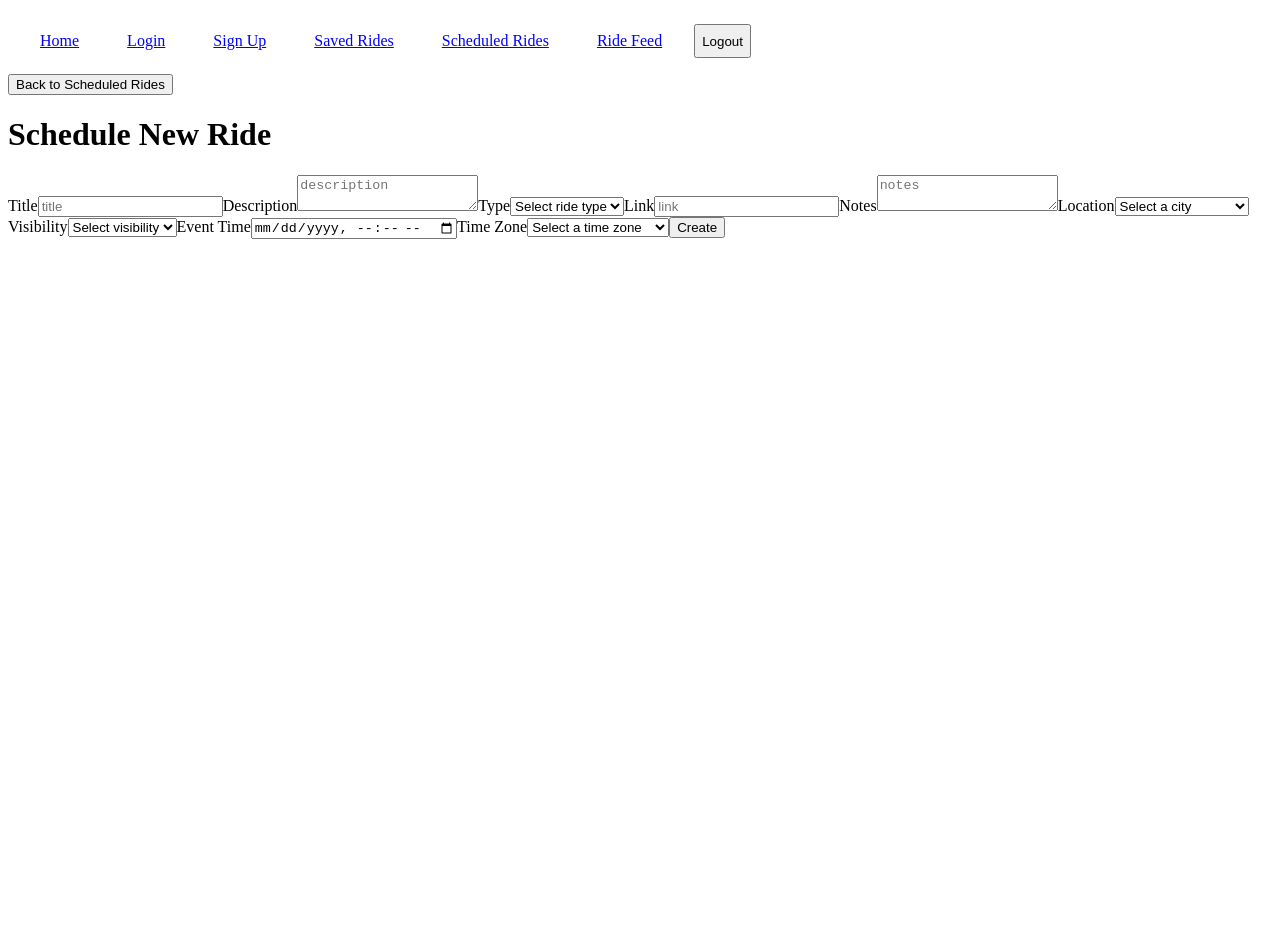
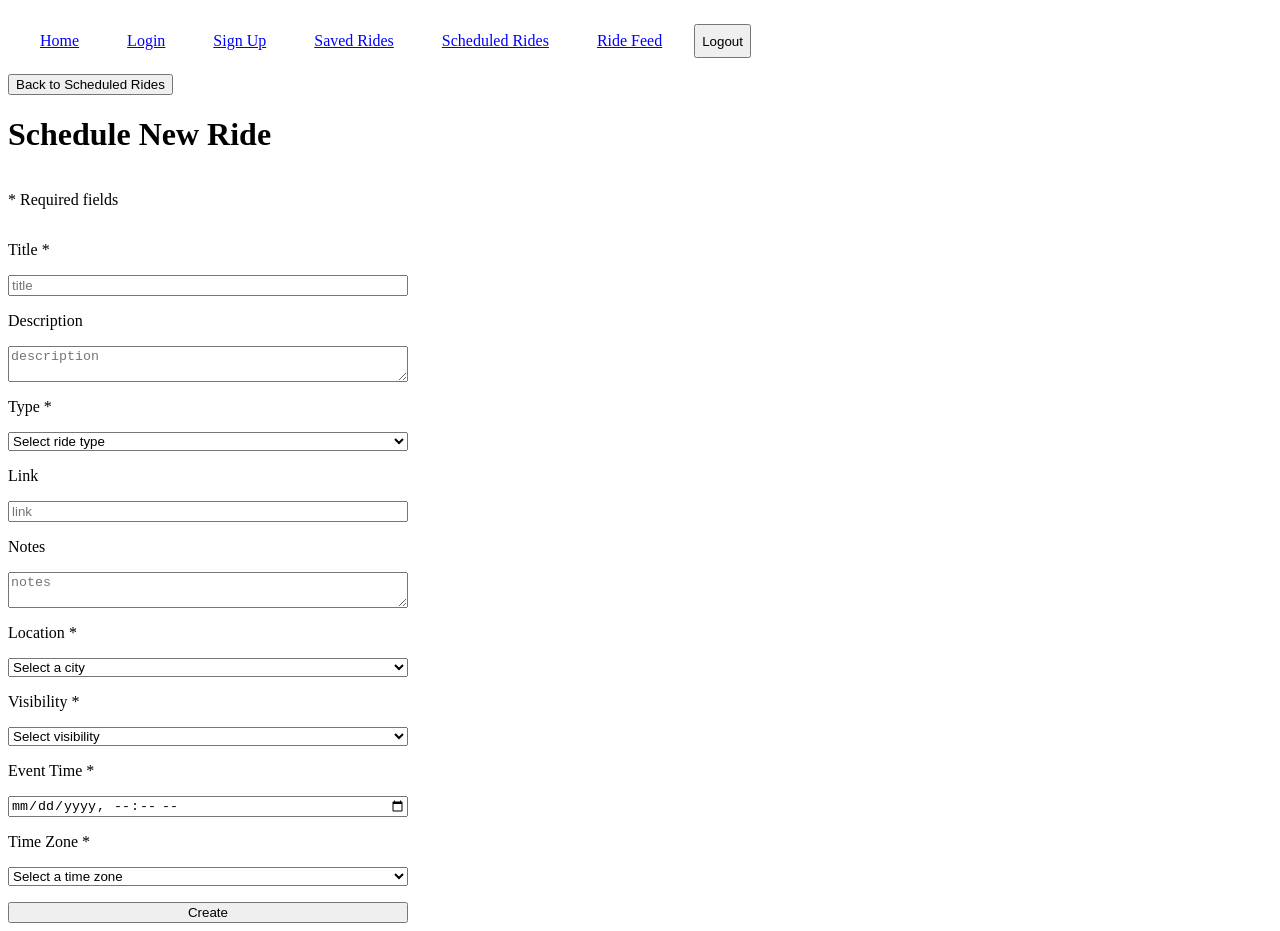
Before and after one commit to kwessels-ensemble/BikeBuddy, a Next.js app: page /scheduled-rides/new in a window 1280 px wide. Before the commit the page ends 800 px from the top, so only its background shows below. Built offline with nearby package versions, Linux system fonts and the light colour scheme.

Commit message:
scheduled ride form validator logic

```diff
--- a/src/app/scheduled-rides/[rideId]/edit/page.jsx
+++ b/src/app/scheduled-rides/[rideId]/edit/page.jsx
@@ -45,11 +45,11 @@ export default function EditScheduledRide() {
 
 
 
-    const handleUpdate = async (e) => {
+    const handleUpdate = async () => {
         // TODO - add loading logic, button disabling logic
         // add handling to catch form submit without any required fields
         try {
-            e.preventDefault();
+            // e.preventDefault();
 
             console.log(ride);
 
--- a/src/app/scheduled-rides/new/page.jsx
+++ b/src/app/scheduled-rides/new/page.jsx
@@ -70,11 +70,11 @@ export default function ScheduleNewRide() {
     }, [savedRideId]);
 
 
-    const handleCreate = async (e) => {
+    const handleCreate = async () => {
         // TODO - add loading logic, button disabling logic
         // add handling to catch form submit without any required fields
         try {
-            e.preventDefault();
+            // e.preventDefault();
 
             console.log(ride);
 
--- a/src/components/Rides/ScheduledRide/ScheduledRideForm.jsx
+++ b/src/components/Rides/ScheduledRide/ScheduledRideForm.jsx
@@ -2,12 +2,14 @@
 
 
 import { DateTime } from "luxon";
+import styles from './ScheduledRideForm.module.css';
+import { useState } from "react";
 
 
 
+export default function ScheduledRideForm( { ride, setRide, onSubmit, submitButtonText }) {
 
-
-export default function ScheduledRideForm( { ride, setRide, onSubmit, submitButtonText}) {
+    const [errors, setErrors] = useState({});
 
     // default location options fro MVP
     // TODO - also add coordinates for the default location list
@@ -23,9 +25,69 @@ export default function ScheduledRideForm( { ride, setRide, onSubmit, submitButt
     const typeOptions = ['mtb', 'gravel', 'road'];
 
 
+    const validateLink = (link) => {
+        try {
+            new URL(link);
+            return true;
+        } catch {
+            return false;
+        }
+    }
+
+    // TODO - handle mapping of field name versus display value here -
+    const validate = () => {
+        const newErrors = {};
+        // handle required fields -
+        const requiredTextFields = ['organizer', 'eventTime', 'timeZone', 'isPublic'];
+        for (let field of requiredTextFields) {
+            if (!ride[field]) {
+                // for now, handling of isPublic -
+                if (field === 'isPublic') {
+                    newErrors[field] = 'Visibility is required.'
+                } else {
+                    newErrors[field] = `${field.charAt(0).toUpperCase() + field.slice(1)} is required.`
+                }
+            }
+        // handling required nested rideDetails fields
+        const requiredNestedFields = ['title', 'type']
+        for (let field of requiredNestedFields) {
+            if (!ride.rideDetails[field]) {
+                newErrors[field] = `${field.charAt(0).toUpperCase() + field.slice(1)} is required.`
+            }
+        }
+        // handling nested location logic
+        if (!ride.rideDetails.location || !(ride.rideDetails.location.city && ride.rideDetails.location.state))
+            newErrors.location = 'Location (city, state) is required.';
+        }
+        // handling link validation
+        if (ride.rideDetails.link && !validateLink(ride.rideDetails.link)) {
+            newErrors.link = 'Link is invalid.';
+        }
+
+        return newErrors;
+    }
+
+    const handleSubmit = (e) => {
+
+        e.preventDefault();
+
+        const validationErrors = validate();
+
+        if (Object.keys(validationErrors).length > 0 ) {
+            setErrors(validationErrors);
+        } else {
+            setErrors({});
+            onSubmit();
+        }
+
+    }
+
     return (
-        <form className="scheduled-ride-form">
-            <label htmlFor="title">Title</label>
+        <form className={styles.form}>
+
+            <p className={styles.note}>* Required fields</p>
+
+            <label htmlFor="title">Title <span className={styles.required}>*</span></label>
             <input
                 id="title"
                 type="text"
@@ -35,10 +97,12 @@ export default function ScheduledRideForm( { ride, setRide, onSubmit, submitButt
                                         rideDetails: {
                                             ...ride.rideDetails,
                                                 title: e.target.value}})}
+                className={errors.title ? styles.invalid: ''}
                 >
             </input>
+            {errors.title && <span className={styles.error}>{errors.title}</span>}
 
-            <label htmlFor="description">Description</label>
+            <label htmlFor="description">Description </label>
             <textarea
                 id="description"
                 type="text"
@@ -48,10 +112,12 @@ export default function ScheduledRideForm( { ride, setRide, onSubmit, submitButt
                                         rideDetails: {
                                             ...ride.rideDetails,
                                                 description: e.target.value}})}
+                className={errors.description ? styles.invalid: ''}
                 >
             </textarea>
+            {errors.description && <span className={styles.error}>{errors.description}</span>}
 
-            <label htmlFor="type">Type</label>
+            <label htmlFor="type">Type <span className={styles.required}>*</span></label>
             <select
                 id="type"
                 value={ride.rideDetails.type}
@@ -59,6 +125,7 @@ export default function ScheduledRideForm( { ride, setRide, onSubmit, submitButt
                                         rideDetails: {
                                             ...ride.rideDetails,
                                                 type: e.target.value}})}
+                className={errors.type ? styles.invalid: ''}
                 >
                     <option value="">Select ride type</option>
                     {typeOptions.map((type) => (
@@ -68,6 +135,7 @@ export default function ScheduledRideForm( { ride, setRide, onSubmit, submitButt
                             </option>
                     ))}
             </select>
+            {errors.type && <span className={styles.error}>{errors.type}</span>}
 
             <label htmlFor="link">Link</label>
             <input
@@ -79,8 +147,10 @@ export default function ScheduledRideForm( { ride, setRide, onSubmit, submitButt
                                         rideDetails: {
                                             ...ride.rideDetails,
                                                 link: e.target.value}})}
+                className={errors.link ? styles.invalid: ''}
                 >
             </input>
+            {errors.link && <span className={styles.error}>{errors.link}</span>}
 
             <label htmlFor="notes">Notes</label>
             <textarea
@@ -92,10 +162,12 @@ export default function ScheduledRideForm( { ride, setRide, onSubmit, submitButt
                                         rideDetails: {
                                             ...ride.rideDetails,
                                                 notes: e.target.value}})}
+                className={errors.notes ? styles.invalid: ''}
                 >
             </textarea>
+            {errors.notes && <span className={styles.error}>{errors.notes}</span>}
 
-            <label htmlFor="location">Location</label>
+            <label htmlFor="location">Location <span className={styles.required}>*</span></label>
             <select
                 id="location"
                 value = {
@@ -116,6 +188,7 @@ export default function ScheduledRideForm( { ride, setRide, onSubmit, submitButt
                             }
                                 })
                         }}
+                className={errors.location ? styles.invalid: ''}
                 >
                     <option value="">Select a city</option>
                     {locationOptions.map((location) => (
@@ -125,32 +198,39 @@ export default function ScheduledRideForm( { ride, setRide, onSubmit, submitButt
                             </option>
                     ))}
             </select>
+            {errors.location && <span className={styles.error}>{errors.location}</span>}
 
-            <label htmlFor="isPublic">Visibility</label>
+            <label htmlFor="isPublic">Visibility <span className={styles.required}>*</span></label>
             <select
                 id="isPublic"
                 value={ride.isPublic}
                 onChange={(e) => setRide({...ride, isPublic: e.target.value})}
+                className={errors.isPublic ? styles.invalid: ''}
                 >
                 <option value="">Select visibility</option>
                 <option value="false">Private</option>
                 <option value="true">Public</option>
             </select>
+            {errors.isPublic && <span className={styles.error}>{errors.isPublic}</span>}
 
-            <label htmlFor="eventTime">Event Time</label>
+            <label htmlFor="eventTime">Event Time <span className={styles.required}>*</span></label>
             <input
                 id="eventTime"
                 type="datetime-local"
                 value={ride.eventTime}
-                onChange={(e) => setRide({...ride, eventTime: e.target.value})}>
+                onChange={(e) => setRide({...ride, eventTime: e.target.value})}
+                className={errors.eventTime ? styles.invalid: ''}
+                >
             </input>
+            {errors.eventTime && <span className={styles.error}>{errors.eventTime}</span>}
 
-            <label htmlFor="timeZone">Time Zone</label>
+            <label htmlFor="timeZone">Time Zone <span className={styles.required}>*</span></label>
             <select
                 id="timeZone"
                 value={ride.timeZone}
                 onChange={(e) => setRide({...ride, timeZone: e.target.value})}
-            >
+                className={errors.timeZone ? styles.invalid: ''}
+                >
                 <option value="">Select a time zone</option>
                 <option value="America/Los_Angeles">Pacific Time (PT)</option>
                 <option value="America/Denver">Mountain Time (MT)</option>
@@ -158,8 +238,9 @@ export default function ScheduledRideForm( { ride, setRide, onSubmit, submitButt
                 <option value="America/New_York">Eastern Time (ET)</option>
                 <option value="UTC">UTC</option>
             </select>
+            {errors.timeZone && <span className={styles.error}>{errors.timeZone}</span>}
 
-            <button onClick={onSubmit}>{submitButtonText}</button>
+            <button onClick={handleSubmit}>{submitButtonText}</button>
         </form>
 
     )
--- /dev/null
+++ b/src/components/Rides/ScheduledRide/ScheduledRideForm.module.css
@@ -0,0 +1,14 @@
+.form {
+    display: flex;
+    flex-direction: column;
+    gap: 1rem;
+    width: 400px;
+}
+
+.invalid {
+    border: 1px solid red;
+}
+
+.error {
+    color: red;
+}
```
